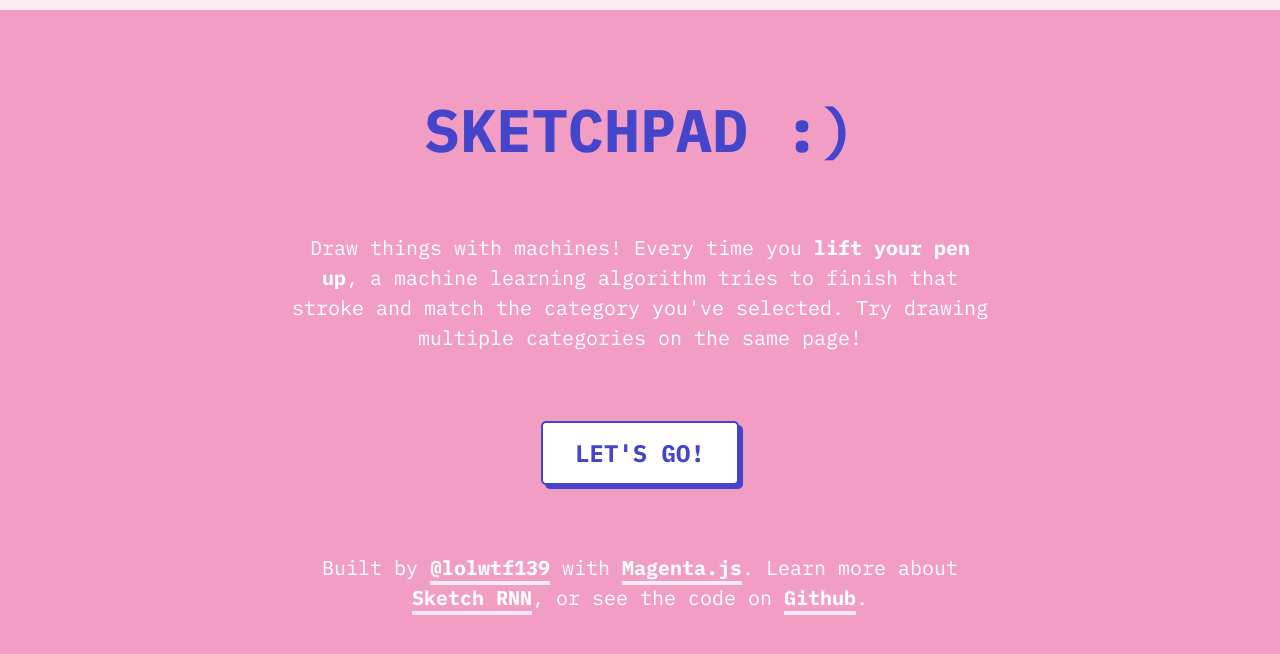
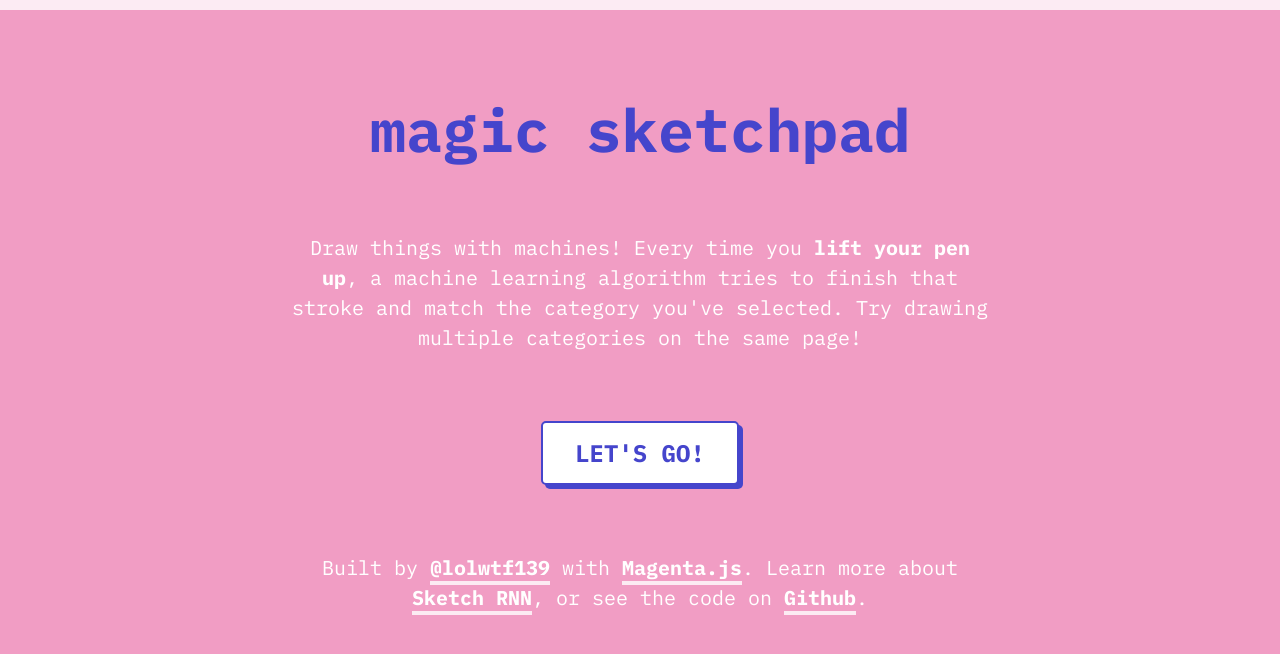
Before and after one commit to cnmagicsketchpad/cnmagicsketchpad.github.io, a plain HTML site: page index.html in a window 1280 px wide. Drawn offline with nearby package versions, Linux system fonts and the light colour scheme; a script that the page names is missing.

Commit message:
Update index.html

```diff
--- a/index.html
+++ b/index.html
@@ -26,12 +26,12 @@
       href="https://fonts.googleapis.com/css?family=IBM+Plex+Mono:400,700"
       rel="stylesheet"
     />
-    <title>:)</title>
+    <title>Magic Sketchpad</title>
   </head>
   <body>
     <div id="splash">
       <div class="content">
-        <h1>SKETCHPAD :)</h1>
+        <h1>magic sketchpad</h1>
         <p>
           Draw things with machines! Every time you <b>lift your pen up</b>, a
           machine learning algorithm tries to finish that stroke and match the
```
